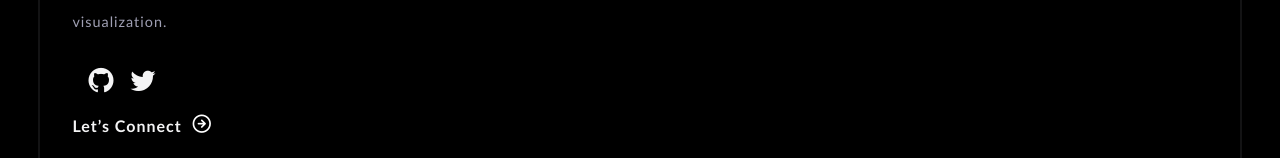
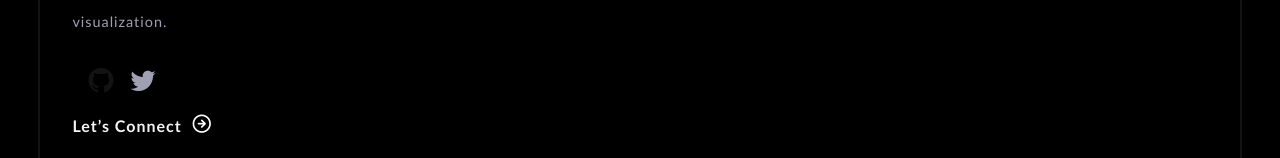
Before and after one commit to abdelbassetali/React-portfolio, a React (Vite) app: page / in a window 1280 px wide. Shown: the part 600-758 px from the top of the page. Built offline with nearby package versions, Linux system fonts and the light colour scheme.

Commit message:
Update hero.css

```diff
--- a/src/components/2-hero/hero.css
+++ b/src/components/2-hero/hero.css
@@ -91,7 +91,7 @@ margin: 25px 0;
 }
 .icon-1{
     transition: .2s;
-    color: var(--title) !important;
+    /* color: var(--title) !important; */
 }
 .icon-left .icon-1:hover{
     font-size: 30px;
```
